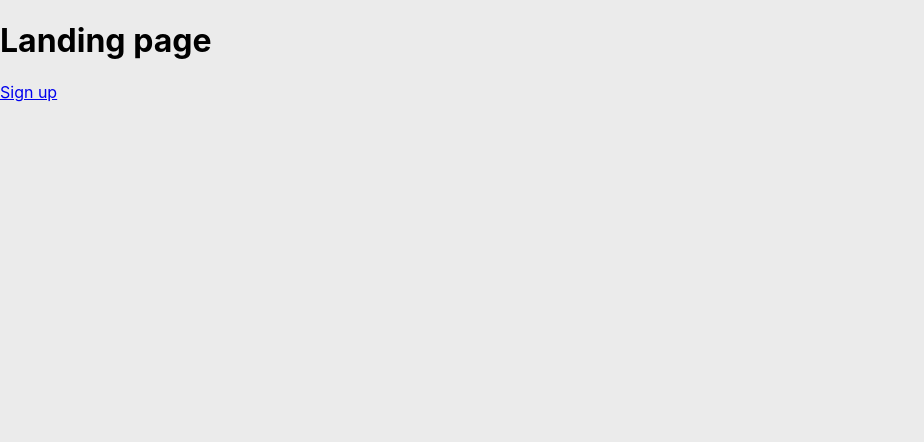
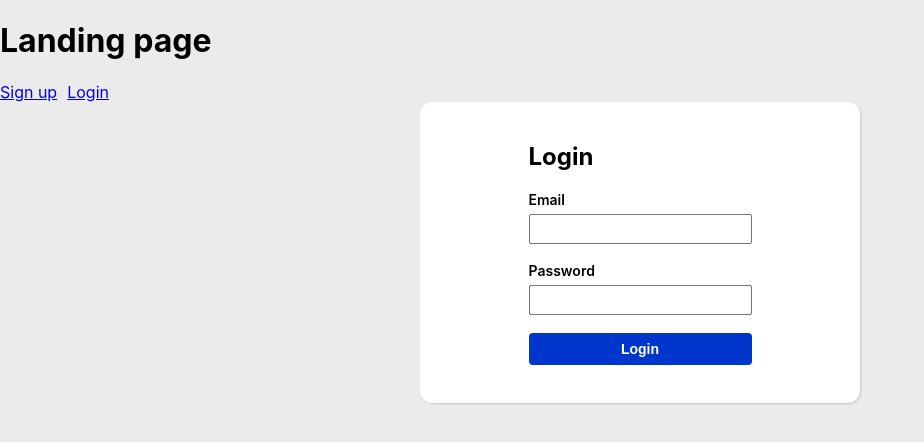
Before and after one commit to Nithya1991/bookstore, a React (Create React App) app: page /login in a window 1280 px wide. Shown: the top 442 px of the page, without its empty margins (0-924 px from the left). Built offline with nearby package versions, Linux system fonts and the light colour scheme.

Commit message:
login changes
login changes

```diff
--- a/src/App.css
+++ b/src/App.css
@@ -55,3 +55,25 @@ html, body, #root, .App {
 .text-center {
   text-align: center;
 }
+
+/* login styles */
+.login-container {
+  display: flex;
+    width: 100%;
+    justify-content: center;
+    align-items: center;
+}
+.login-box {
+    display: flex;
+    width: 400px;
+    justify-content: center;
+    align-items: center;
+    padding: 20px;
+    background: #fff;
+    border-radius: 12px;
+    box-shadow: 1px 1px 4px -3px #00001a;
+}
+.route-link
+{
+  padding-right:10px;
+}
--- a/src/App.js
+++ b/src/App.js
@@ -1,13 +1,16 @@
 import './App.css';
 import Signup from './pages/signup'
+import Login from './pages/login'
 import {Link, Route} from 'react-router-dom';
 
 function App() {
   return (
     <div className="App">
       <h1>Landing page</h1>
-      <Link to="/signup">Sign up</Link>
+      <Link to="/signup" className="route-link">Sign up</Link>
       <Route path="/signup" component={Signup} />
+      <Link to="/login" className="route-link">Login</Link>
+      <Route path="/login" component={Login}/>
     </div>
   );
 }
--- /dev/null
+++ b/src/pages/login.js
@@ -0,0 +1,22 @@
+export default function Login() {
+    return (
+        <div className="login-container">
+            <div className="login-box">
+                <div className="login-formgroup">
+                    <h2>Login</h2>
+                    <div className="form-control">
+                        <label>Email</label>
+                        <input type="email" name="email" />
+                    </div>
+                    <div className="form-control">
+                        <label>Password</label>
+                        <input type="password" name="password" />
+                    </div>
+                    <div className="form-control">
+                        <button type="submit" className="submit-button">Login</button>
+                    </div>
+                </div>
+            </div>
+        </div>
+    )
+}
```
